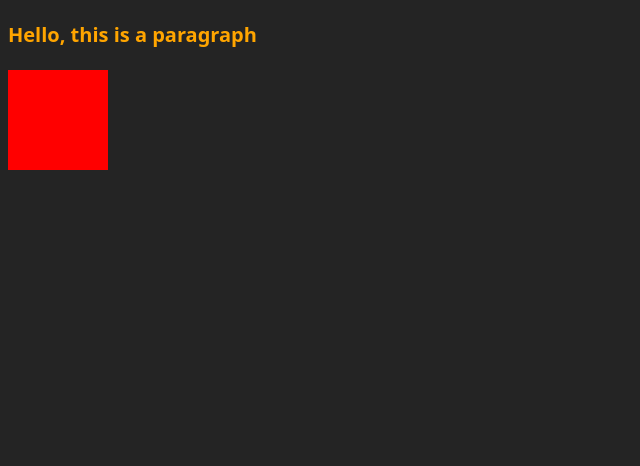
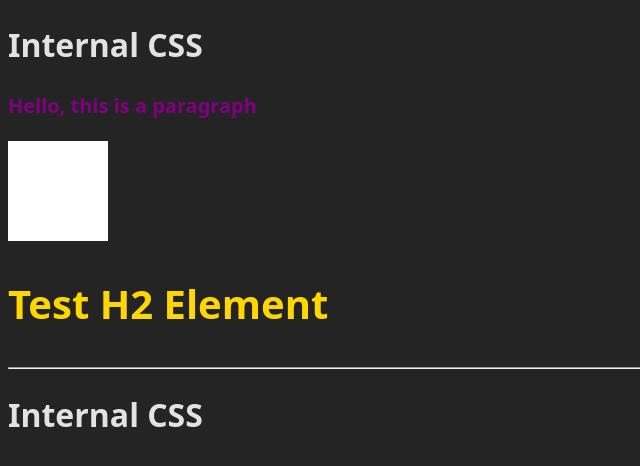
Before and after one commit to asileayuba/stock-prediction-portal, a React (Vite) app in the folder react/my-react-project/: page / in a window 1280 px wide. Shown: the top 466 px of the page, without its empty margins (0-640 px from the left). Built offline with nearby package versions, Linux system fonts and the light colour scheme.

Commit message:
React: Internal CSS

```diff
--- a/react/my-react-project/src/components/LearnInlineCss.jsx
+++ b/react/my-react-project/src/components/LearnInlineCss.jsx
@@ -3,20 +3,37 @@ import React from 'react'
 const LearnInlineCss = () => {
     const style = {
         container: {
-            backgroundColor: 'red',
+            backgroundColor: 'white',
             width: '100px',
             height: '100px'
         },
         h2Text: {
             fontSize: '40px',
-            color: '#00ff000',
+            color: 'gold',
         }
     }
   return (
     <>
-        <p style={{ fontSize: '20px', fontWeight: 600, color: 'orange' }}>Hello, this is a paragraph</p>
+            <style>
+                {`
+                    .container{
+                        background-color: #00ff00
+                        height: 100px
+                        width: 100px
+                    }
+                `}
+            </style>
+    <h1>Internal CSS</h1>
+        <p style={{ fontSize: '20px', fontWeight: 600, color: 'purple' }}>Hello, this is a paragraph</p>
 
         <div style={style.container}>
+
+        </div>
+
+        <h2 style={style.h2Text}> Test H2 Element</h2>
+        <hr />
+        <h1>Internal CSS</h1>
+        <div className='container'>
 
         </div>
     </>
```
